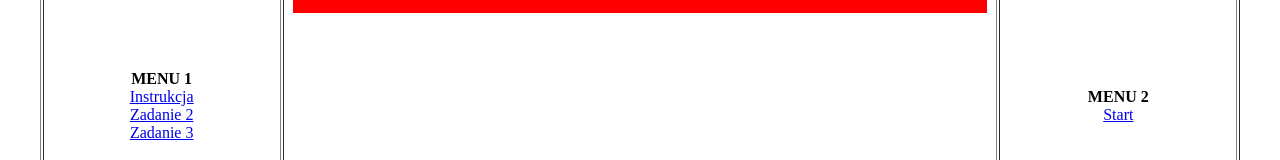
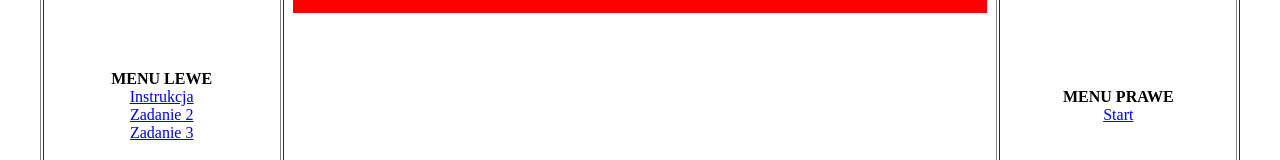
Before and after one commit to KrzysztofDw/CSS, a plain HTML site: page index.html in a window 1280 px wide. Shown: the part 209-369 px from the top of the page. Drawn offline with Linux system fonts and the light colour scheme.

Commit message:
Update index.html

```diff
--- a/index.html
+++ b/index.html
@@ -9,7 +9,7 @@
         <tr>
             <!-- Lewa kolumna -->
             <td width="20%" align="center">
-                <b>MENU 1</b><br>
+                <b>MENU LEWE</b><br>
                 <a href="instrukcja_css.pdf" target="strony">Instrukcja</a><br>
                 <a href="zadanie2_dworak.html" target="strony">Zadanie 2</a><br>
                 <a href="zadanie3_dworak.html" target="strony">Zadanie 3</a><br>
@@ -22,7 +22,7 @@
 
             <!-- Prawa kolumna -->
             <td width="20%" align="center">
-                <b>MENU 2</b><br>
+                <b>MENU PRAWE</b><br>
          <a href="start.html" target="strony">Start</a><br>
             </td>
         </tr>
```
